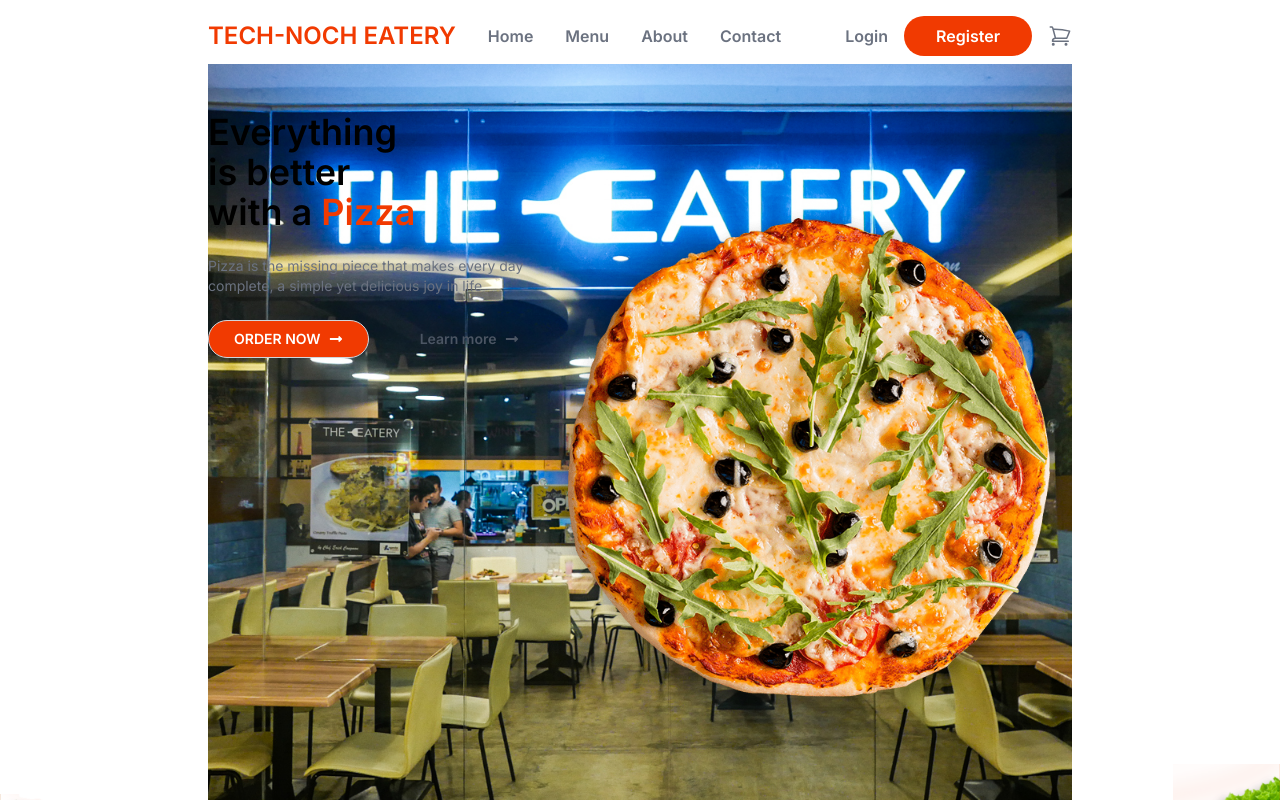
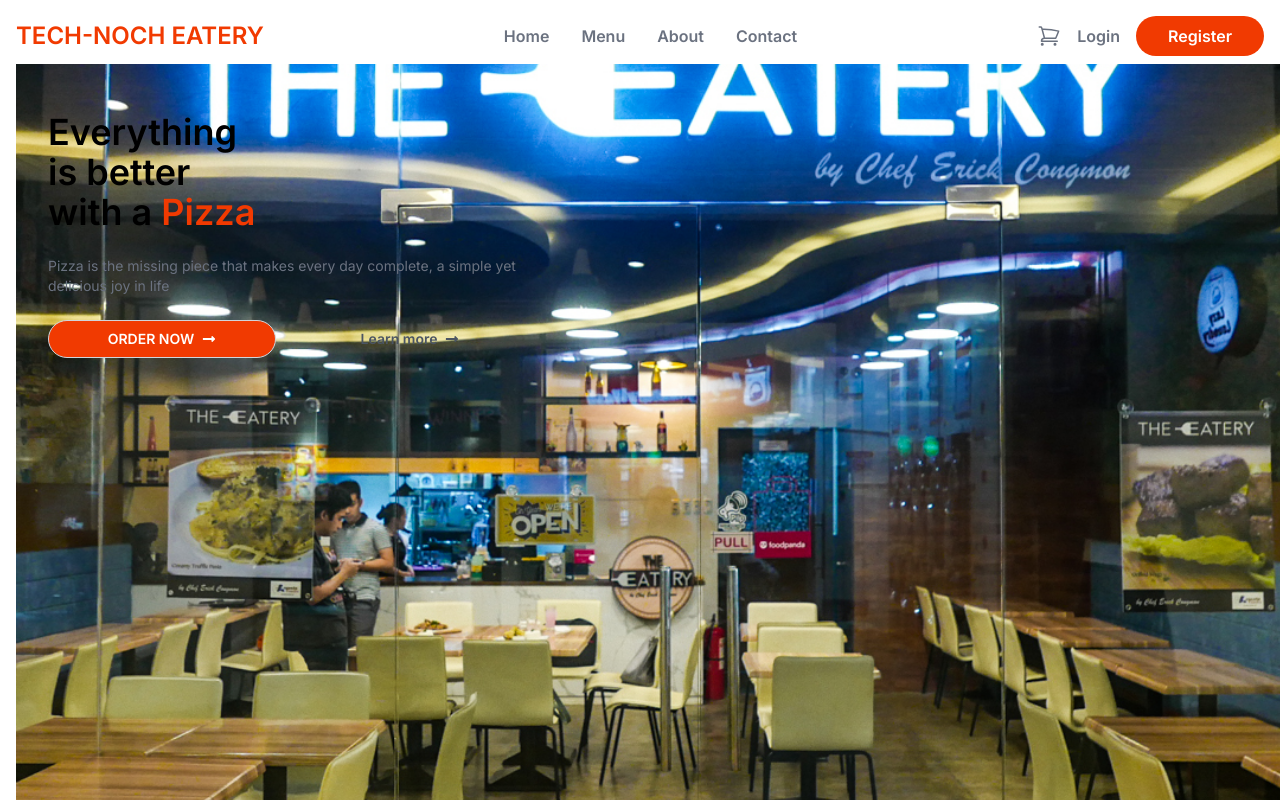
Before and after one commit to enochdev2/food-Ordering-App, a Next.js app: page / in a window 1280 px wide. Shown: the top 800 px of the page. Built offline with nearby package versions, Linux system fonts and the light colour scheme; no server answers; the database is empty.

Commit message:
homepage

```diff
--- a/src/app/layout.tsx
+++ b/src/app/layout.tsx
@@ -3,7 +3,7 @@ import { Inter } from "next/font/google";
 import "./globals.css";
 import Header from "@/components/layout/Header";
 import Provider from "@/SessionProvider";
-import {Toaster} from "react-hot-toast";
+import { Toaster } from "react-hot-toast";
 import { AppProvider } from "@/components/AppContext";
 
 const inter = Inter({ subsets: ["latin"] });
@@ -21,16 +21,16 @@ export default function RootLayout({
   return (
     <html lang="en" className="scroll-smooth">
       <body className={inter.className}>
-        <main className="max-w-4xl mx-auto p-4">
+        <main className="max-w-[100%] mx-auto p-4">
           <AppProvider>
-          {/* <Provider> */}
+            {/* <Provider> */}
             <Toaster />
             <Header />
             {children}
             <footer className="border-t p-8 text-center text-gray-500 mt-16">
               &copy; 2023 All rights reserved
             </footer>
-          {/* </Provider> */}
+            {/* </Provider> */}
           </AppProvider>
         </main>
       </body>
--- a/src/components/layout/Header.tsx
+++ b/src/components/layout/Header.tsx
@@ -84,12 +84,23 @@ export default function Header() {
           <Link className="text-primary font-semibold text-2xl" href={"/"}>
             TECH-NOCH EATERY
           </Link>
+        </nav>
+        <nav className="flex items-center gap-8 grow text-gray-500 justify-center font-semibold">
           <Link href={"/"}>Home</Link>
           <Link href={"/menu"}>Menu</Link>
           <Link href={"/#about"}>About</Link>
           <Link href={"/#contact"}>Contact</Link>
+
         </nav>
         <nav className="flex items-center gap-4 text-gray-500 font-semibold">
+        <Link href={"/cart"} className="relative">
+            <ShoppingCart />
+            {/* {cartProducts?.length > 0 && (
+              <span className="absolute -top-2 -right-4 bg-primary text-white text-xs py-1 px-1 rounded-full leading-3">
+            {cartProducts.length}
+          </span>
+            )} */}
+          </Link>
           {status === "unauthenticated" ? (
             <>
               <Link href={"/login"}>Login</Link>
@@ -102,7 +113,7 @@ export default function Header() {
             </>
           ) : (
             <>
-              <Link href={"/profile"} className="whitespace-nowrap">
+              <Link href={"/profile"} className="whitespace-nowrap text-sm">
                 Hello, {userName}
               </Link>
               <button
@@ -113,14 +124,7 @@ export default function Header() {
               </button>
             </>
           )}
-          <Link href={"/cart"} className="relative">
-            <ShoppingCart />
-            {/* {cartProducts?.length > 0 && (
-              <span className="absolute -top-2 -right-4 bg-primary text-white text-xs py-1 px-1 rounded-full leading-3">
-            {cartProducts.length}
-          </span>
-            )} */}
-          </Link>
+
         </nav>
       </div>
     </header>
--- a/src/components/layout/Hero.tsx
+++ b/src/components/layout/Hero.tsx
@@ -4,8 +4,8 @@ import Image from "next/image";
 
 export default function Hero() {
   return (
-    <section className="hero md:mt-2 h-screen bg-[url('/P1330499.jpg')] bg-cover bg-center">
-      <div className="py-8 md:py-12">
+    <section className="hero w-screen md:mt-2 mb-8 h-screen bg-[url('/P1330499.jpg')] bg-cover bg-center ">
+      <div className="py-8 md:pl-8 md:py-12">
         <h1 className="text-4xl font-semibold">
           Everything<br />
           is better<br />
@@ -29,7 +29,7 @@ export default function Hero() {
         </div>
       </div>
       <div className="relative hidden md:block">
-        <Image src={'/pizza.png'} layout={'fill'} objectFit={'contain'} alt={'pizza'} />
+        {/* <Image src={'/pizza.png'} layout={'fill'} objectFit={'contain'} alt={'pizza'} /> */}
       </div>
     </section>
   );
```
